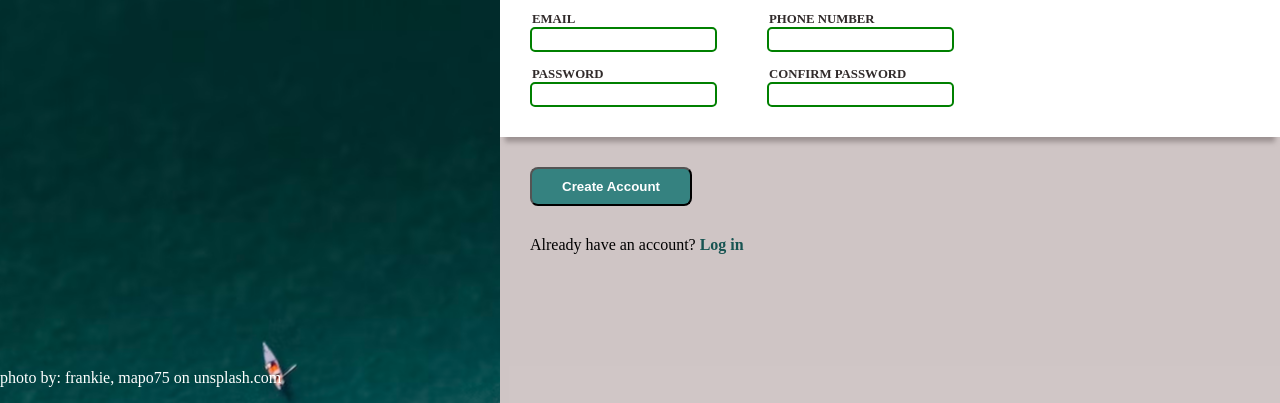
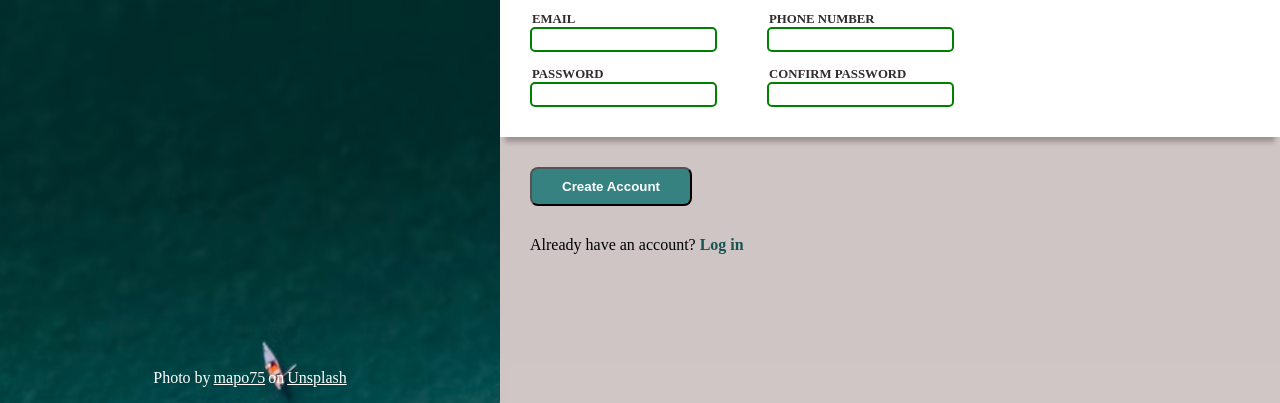
Before and after one commit to ericoptorres/Odin-Sign-up-Form, a plain HTML site: page index.html in a window 1280 px wide. Shown: the part 397-800 px from the top of the page. Drawn offline with Linux system fonts and the light colour scheme; files whose address does not match are found by name.

Commit message:
edited photo credits

```diff
--- a/index.html
+++ b/index.html
@@ -16,7 +16,7 @@
             <img src="./images/odin-lined.png">
             <div class="logo-text">Konans</div>
         </div>
-        <div class="photo-by">photo by: frankie, mapo75 on unsplash.com</div>
+        <div class="photo-by">Photo by<a href="https://unsplash.com/@mapo75">mapo75</a> on <a href="https://unsplash.com/">Unsplash</a></div>
     </div>
 
     <div class="right-side">
@@ -73,9 +73,6 @@
             <button>Create Account</button>
             <p>Already have an account? <a href="">Log in</a>
         </div>
-
     </div>
-
-
 </body>
 </html>
--- a/style.css
+++ b/style.css
@@ -43,7 +43,16 @@ body{
 
 .photo-by{
     position: absolute;
+    width: 100%;
+    display: flex;
     bottom: 1rem;
+    justify-content: center;
+    display: flex;
+    gap: 3px;
+}
+
+.photo-by a{
+    color: white;
 }
 
 .right-side{
@@ -108,6 +117,7 @@ button{
     color: white;
     font-weight: bold;
     border-radius: 8px;
+
 }
 
 input {
@@ -124,7 +134,7 @@ input:valid {
     border-color: green;
 }
 
-a {
+.bottom a {
     text-decoration: none;
     color: #175452;
     font-weight: bold;
```
